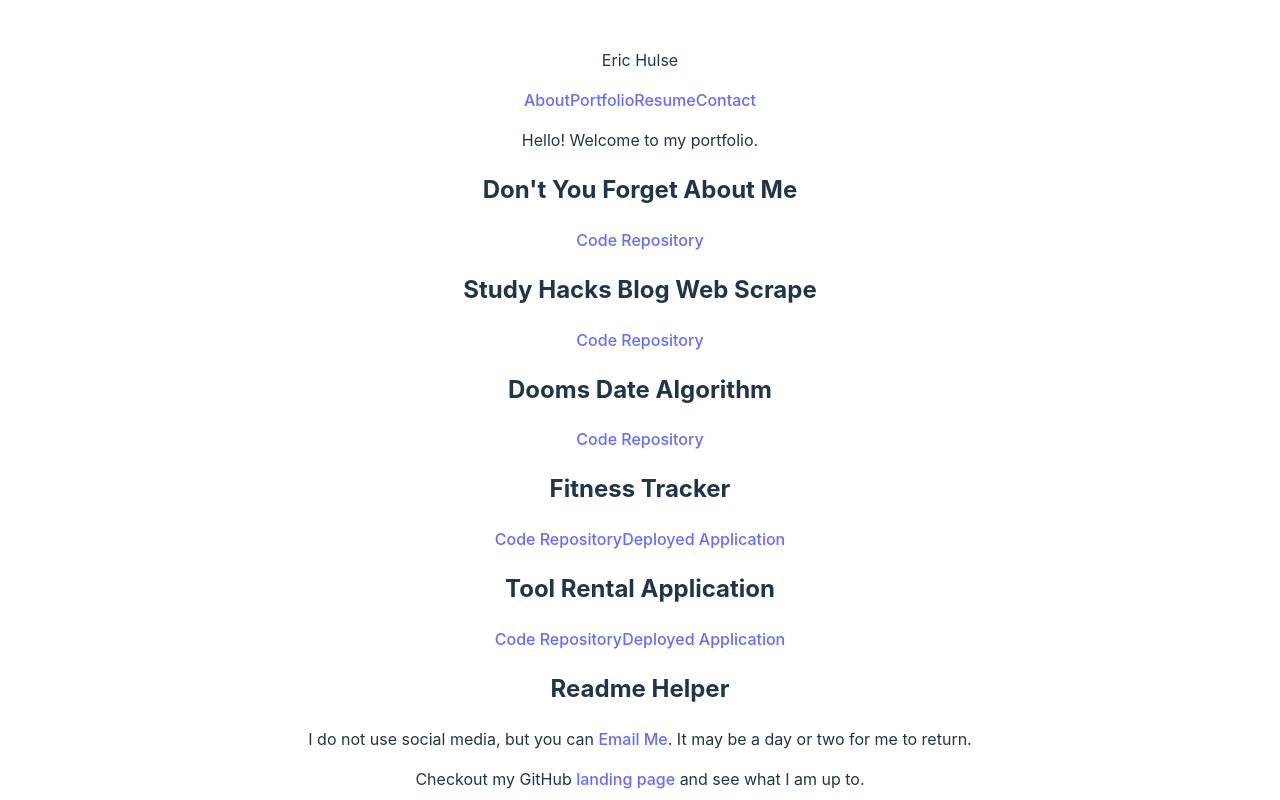
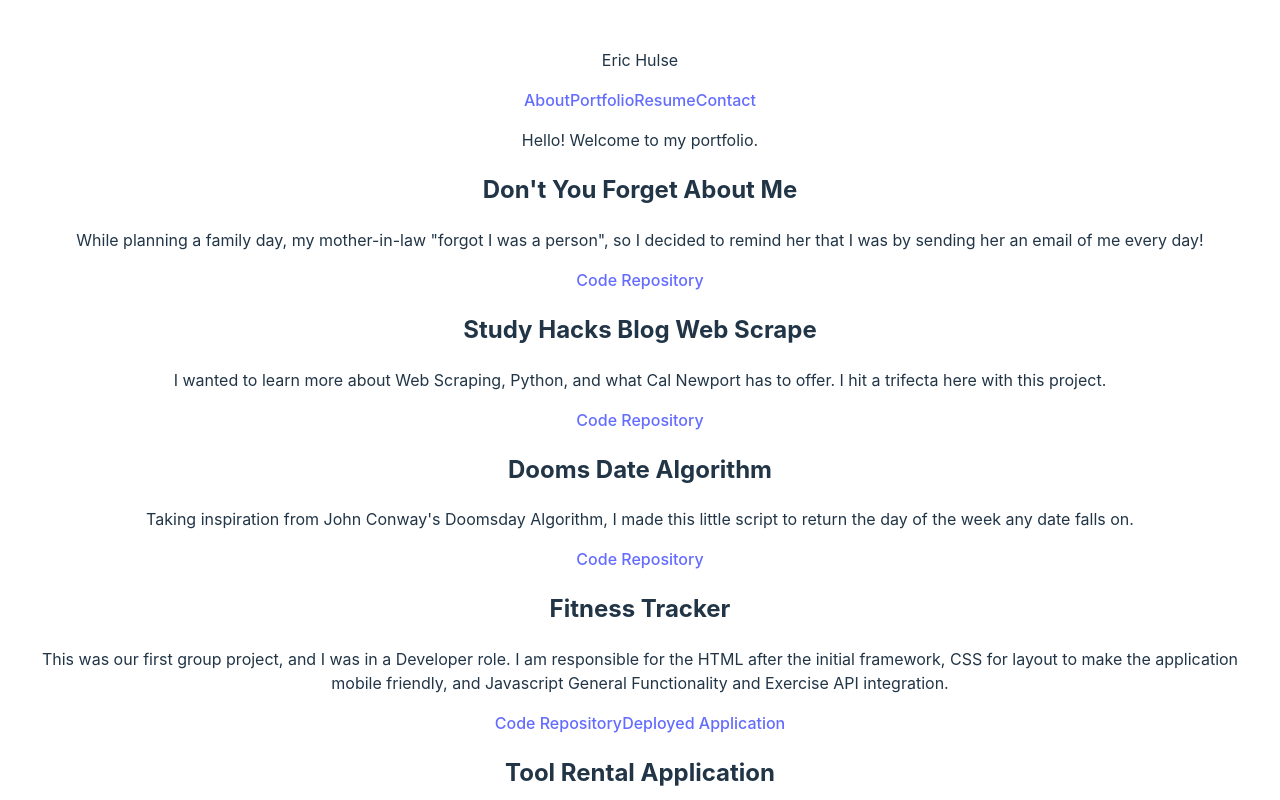
Before and after one commit to sempercuriosus/portfolio-v2, a React (Vite) app: page /portfolio in a window 1280 px wide. Shown: the top 800 px of the page. Built offline with nearby package versions, Linux system fonts and the light colour scheme.

Commit message:
updated desc

```diff
--- a/src/components/Portfolio/portfolio.jsx
+++ b/src/components/Portfolio/portfolio.jsx
@@ -32,35 +32,40 @@ function Portfolio() {
     {
       projectCode: 'dyfab',
       title: "don't you forget about me",
-      description: '',
+      description:
+        'While planning a family day, my mother-in-law "forgot I was a person", so I decided to remind her that I was by sending her an email of me every day!',
       codeRepo: 'https://github.com/sempercuriosus/dont_you_forget_about_me',
       deployedLink: '',
     },
     {
       projectCode: 'shws',
       title: 'study hacks blog web scrape',
-      description: '',
+      description:
+        'I wanted to learn more about Web Scraping, Python, and what Cal Newport has to offer. I hit a trifecta here with this project.',
       codeRepo: 'https://github.com/sempercuriosus/study_hacks_scrape_public',
       deployedLink: '',
     },
     {
       projectCode: 'doom',
       title: 'dooms date algorithm',
-      description: '',
+      description:
+        "Taking inspiration from John Conway's Doomsday Algorithm, I made this little script to return the day of the week any date falls on.",
       codeRepo: 'https://github.com/sempercuriosus/doomsdate_public',
       deployedLink: '',
     },
     {
       projectCode: 'fittr',
       title: 'fitness tracker',
-      description: '',
+      description:
+        'This was our first group project, and I was in a Developer role. I am  responsible for the HTML after the initial framework, CSS for layout to make the application mobile friendly, and Javascript General Functionality and Exercise API integration.',
       codeRepo: 'https://github.com/sempercuriosus/FitnessTracker',
       deployedLink: 'https://vonjareew.github.io/FitnessTracker/',
     },
     {
       projectCode: 'tool',
       title: 'tool rental application',
-      description: '',
+      description:
+        'This was our second project, and I was in a Project Manager role as well as Developer. Making me responsible for the API, Front-End funtionality, and Back-End functionality.',
       codeRepo: 'https://github.com/sempercuriosus/tool-manager',
       deployedLink:
         'https://rocky-journey-83321-4f006da2de0c.herokuapp.com/login',
```
